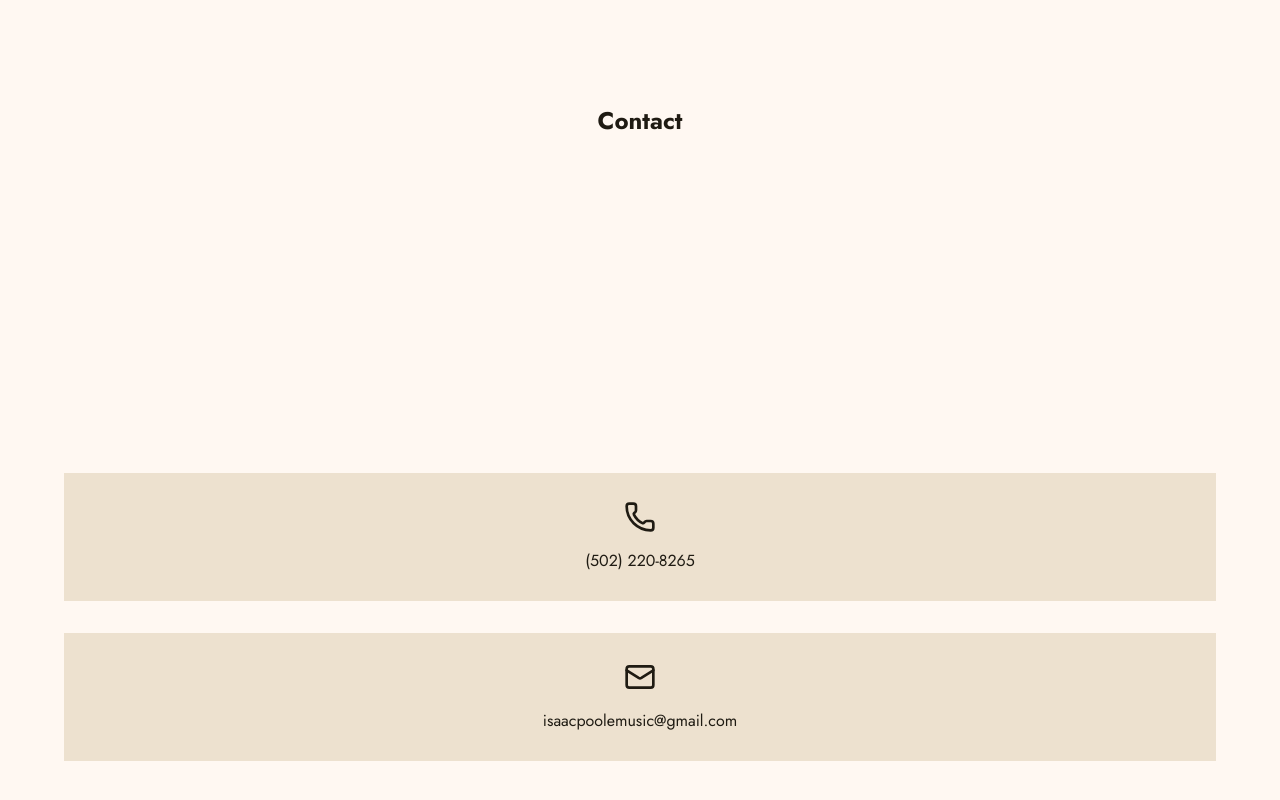
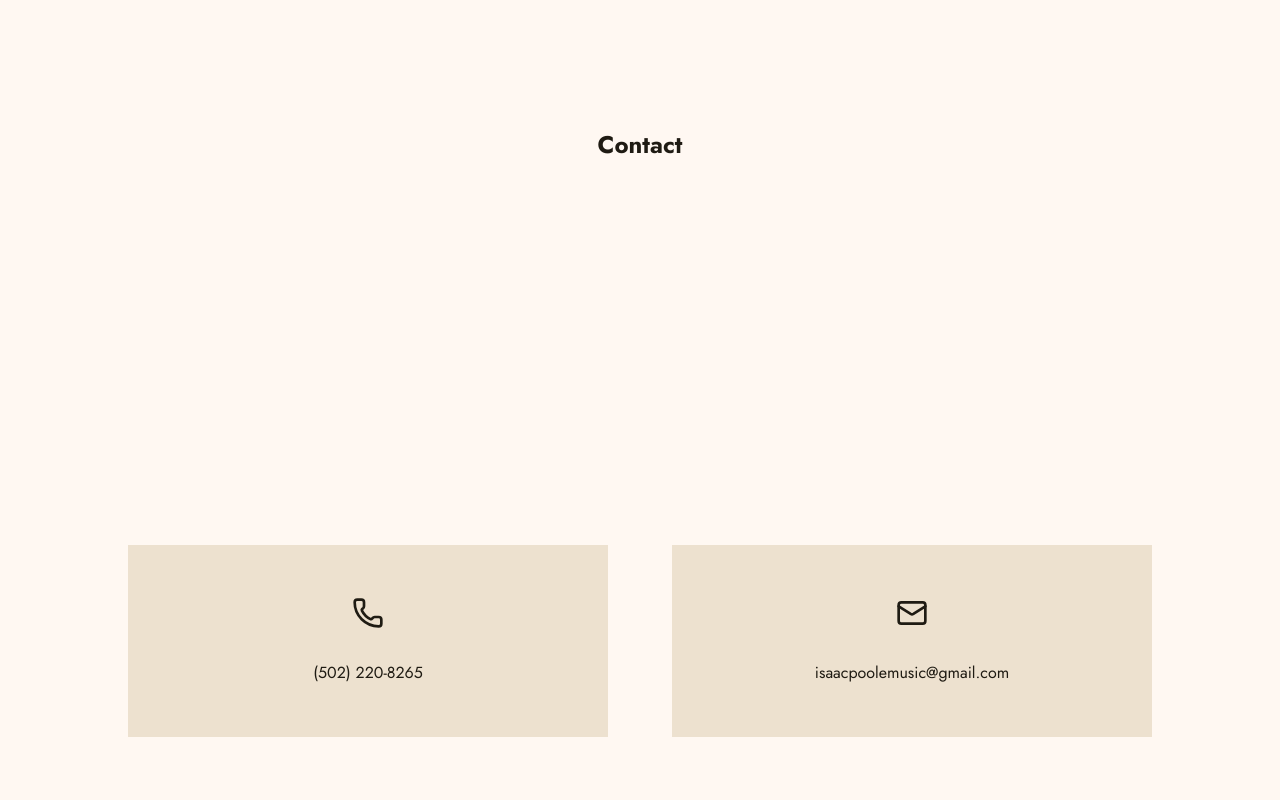
Before and after one commit to isfopo/about, a React (Vite) app: page / in a window 1280 px wide. Shown: the part 4240-5040 px from the top of the page. Built offline with nearby package versions, Linux system fonts and the light colour scheme.

Commit message:
💄 style(contactsection): add responsive styles for larger screens
- apply media queries for min-width of 768px
- adjust flex-direction, width, and gap for better layout on larger screens

```diff
--- a/src/components/Section/ContactSection/index.module.css
+++ b/src/components/Section/ContactSection/index.module.css
@@ -27,5 +27,18 @@
         color: var(--md-sys-color-on-surface);
       }
     }
+
+    @media (min-width: 768px) {
+      flex-direction: row;
+      width: 80vw;
+      gap: 4rem;
+
+      > div {
+        width: 60vw;
+        height: 8rem;
+        gap: 2rem;
+        padding: 2rem 0;
+      }
+    }
   }
 }
```
